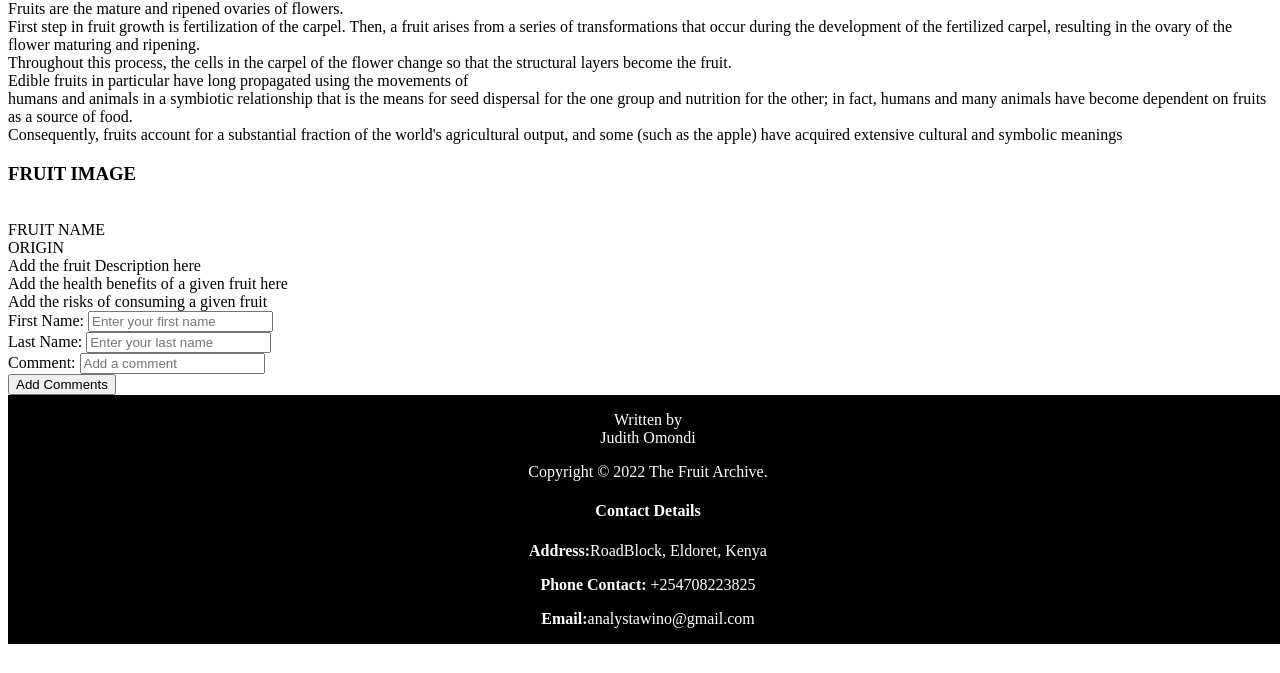
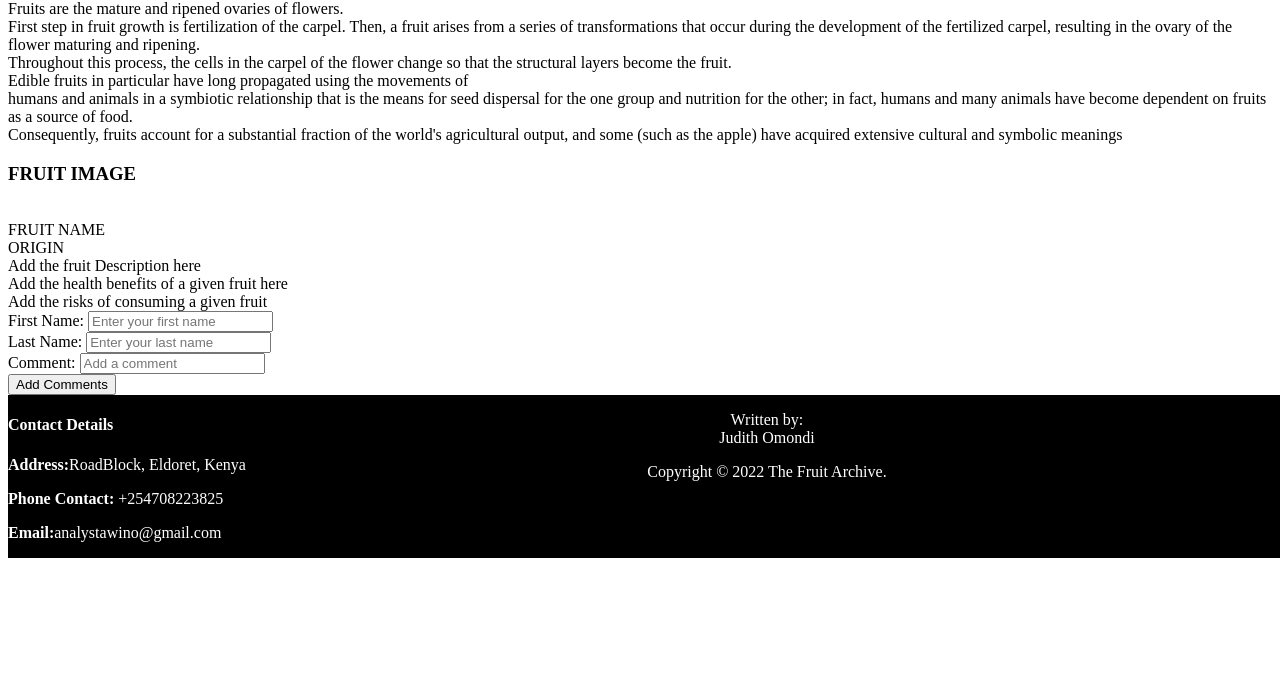
Before and after one commit to judithawino/phase-1-project, a plain HTML site: page index.html in a window 1280 px wide. Shown: the part 127-800 px from the top of the page. Drawn offline with Linux system fonts and the light colour scheme.

Commit message:
Added new style to footer

```diff
--- a/assets/style.css
+++ b/assets/style.css
@@ -1,6 +1,6 @@
 
 footer{
-    position:fixed;
+    position:absolute;
     width: 100%;
     margin: auto;
     padding: auto;
@@ -8,3 +8,7 @@ footer{
     color: #fff;
     text-align: center;
 }
+#contact-details{
+    float: left;
+    text-align: justify;
+}
--- a/index.html
+++ b/index.html
@@ -68,14 +68,17 @@
         </div>
       </div>
       <footer>
-          <p class="author"> Written by <br> Judith Omondi</p>
-          <p>Copyright &copy; 2022 The Fruit Archive.</p>
-          <h4>
+          <div id="contact-details">
+              <h4>
               <span id="contact-info">Contact Details</span>
           </h4>
           <p><strong>Address:</strong>RoadBlock, Eldoret, Kenya</p>
           <p><strong>Phone Contact:</strong> +254708223825</p>
           <p><strong>Email:</strong>analystawino@gmail.com</p>
+          </div>
+          <p class="author"> Written by: <br> Judith Omondi</p>
+          <p>Copyright &copy; 2022 The Fruit Archive.</p>
+
       </footer>
 
     </body>
```
